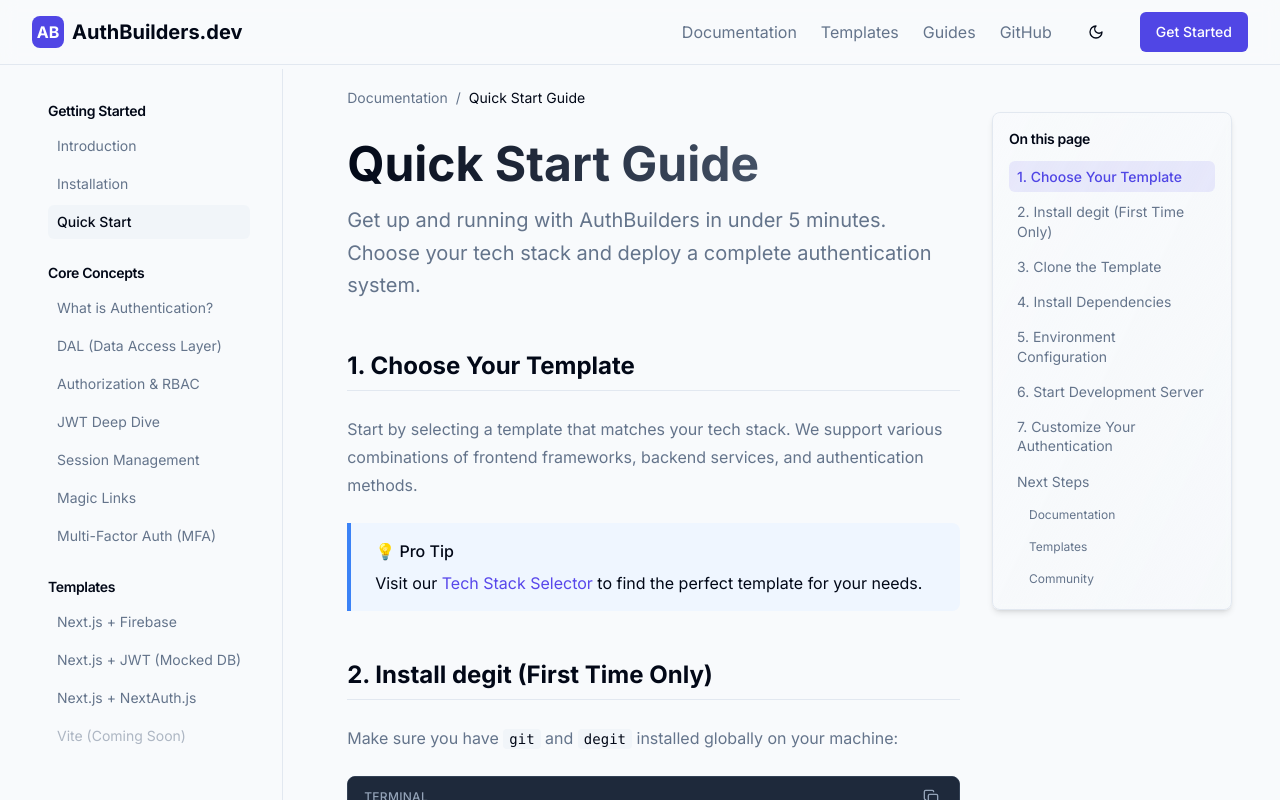
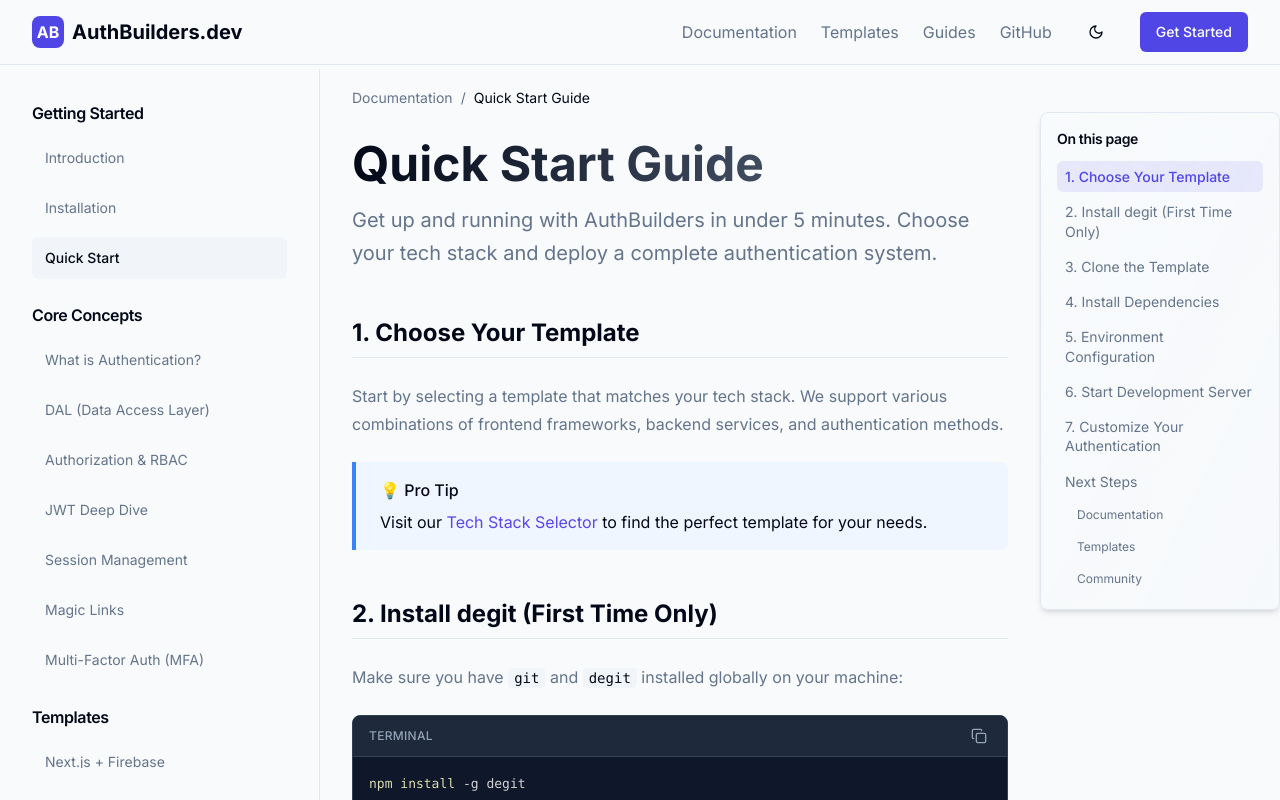
Before and after one commit to Matdweb/authbilders-dev, a React (Vite) app: page /docs/quick-start in a window 1280 px wide. Shown: the top 800 px of the page. Built offline with nearby package versions, Linux system fonts and the light colour scheme.

Commit message:
Fix: Remove horizontal scroll and improve sidebar
- Removed horizontal scroll by adjusting layout constraints.
- Improved DocSidebar by allowing it to expand and display titles better.

```diff
--- a/src/components/DocContent.tsx
+++ b/src/components/DocContent.tsx
@@ -12,11 +12,8 @@ interface DocContentProps {
 
 const DocContent = ({ title, description, children }: DocContentProps) => {
   return (
-    <div className="min-h-[calc(100vh-69px)] pb-16">
-      <div className="py-8 px-6 lg:px-8">
-        <div className="flex gap-8">
-          {/* Main content */}
-          <div className="flex-1 min-w-0 max-w-4xl">
+    <div className="min-h-[calc(100vh-69px)] pb-16 flex">
+      <div className="flex-1 min-w-0 py-8 px-6 lg:px-8">
         {/* Breadcrumb */}
         <nav className="flex items-center space-x-2 text-sm text-muted-foreground mb-8">
           <span>Documentation</span>
@@ -57,8 +54,6 @@ const DocContent = ({ title, description, children }: DocContentProps) => {
       {/* Table of Contents */}
       <DocToc />
     </div>
-      </div>
-    </div>
   );
 };
 
--- a/src/components/DocSidebar.tsx
+++ b/src/components/DocSidebar.tsx
@@ -13,7 +13,7 @@ const DocSidebar = () => {
   return (
     <>
       <div className={cn(
-        "fixed inset-y-0 z-20 flex-col border-r border-border bg-background transition-all",
+        "fixed inset-y-0 z-20 flex-col border-r border-border bg-background transition-all w-80",
         "lg:sticky lg:top-[69px] lg:flex lg:h-[calc(100vh-69px)]",
         isMobileOpen ? "flex w-full" : "hidden lg:flex"
       )}>
@@ -42,18 +42,18 @@ const DocSidebar = () => {
           <div className="px-6 lg:px-8">
             <div className="space-y-6">
               {docLinks.map((category, i) => (
-                <div key={i} className="space-y-2">
-                  <h4 className="font-semibold text-sm tracking-tight">
+                <div key={i} className="space-y-3">
+                  <h4 className="font-semibold text-base tracking-tight text-foreground">
                     {category.title}
                   </h4>
-                  <div className="grid grid-flow-row gap-1">
+                  <div className="grid grid-flow-row gap-2">
                     {category.links.map((link, j) => (
                       <Link
                         key={j}
                         to={link.href}
                         onClick={() => setIsMobileOpen(false)}
                         className={cn(
-                          "flex w-full items-center rounded-md border border-transparent px-2 py-1.5 text-sm transition-colors",
+                          "flex w-full items-center rounded-md border border-transparent px-3 py-2.5 text-sm transition-colors",
                           location.pathname === link.href
                             ? "bg-muted font-medium text-foreground"
                             : "text-muted-foreground hover:bg-muted hover:text-foreground",
--- a/src/pages/Documentation.tsx
+++ b/src/pages/Documentation.tsx
@@ -1,3 +1,4 @@
+
 import Navbar from "@/components/Navbar";
 import Footer from "@/components/Footer";
 import DocSidebar from "@/components/DocSidebar";
@@ -7,10 +8,10 @@ import { Link } from "react-router-dom";
 
 const Documentation = () => {
   return (
-    <div className="min-h-screen min-w-96 flex flex-col overflow-x-hidden">
+    <div className="min-h-screen flex flex-col overflow-x-hidden">
       <Navbar />
       <div className="flex-1 pt-14">
-        <div className="max-w-[1440px] mx-auto lg:flex lg:gap-8 lg:px-4">
+        <div className="max-w-[1440px] mx-auto flex">
           <DocSidebar />
           <main className="flex-1 min-w-0">
             <DocContent
--- a/src/pages/docs/Installation.tsx
+++ b/src/pages/docs/Installation.tsx
@@ -1,3 +1,4 @@
+
 import DocContent from '@/components/DocContent';
 import Navbar from '@/components/Navbar';
 import Footer from '@/components/Footer';
@@ -6,10 +7,10 @@ import CodeBlock from '@/components/CodeBlock';
 
 const Installation = () => {
   return (
-    <div className="min-h-screen min-w-96 flex flex-col overflow-x-hidden">
+    <div className="min-h-screen flex flex-col overflow-x-hidden">
       <Navbar />
       <div className="flex-1 pt-14">
-        <div className="max-w-[1440px] mx-auto lg:flex lg:gap-8 lg:px-4">
+        <div className="max-w-[1440px] mx-auto flex">
           <DocSidebar />
           <main className="flex-1 min-w-0">
             <DocContent
--- a/src/pages/docs/QuickStart.tsx
+++ b/src/pages/docs/QuickStart.tsx
@@ -1,3 +1,4 @@
+
 import DocContent from '@/components/DocContent';
 import Navbar from '@/components/Navbar';
 import Footer from '@/components/Footer';
@@ -6,10 +7,10 @@ import CodeBlock from '@/components/CodeBlock';
 
 const QuickStart = () => {
   return (
-    <div className="min-h-screen min-w-96 flex flex-col overflow-x-hidden">
+    <div className="min-h-screen flex flex-col overflow-x-hidden">
       <Navbar />
       <div className="flex-1 pt-14">
-        <div className="max-w-[1440px] mx-auto lg:flex lg:gap-8 lg:px-4">
+        <div className="max-w-[1440px] mx-auto flex">
           <DocSidebar />
           <main className="flex-1 min-w-0">
             <DocContent
```
Lines whose indentation alone changed are shown as unchanged.
